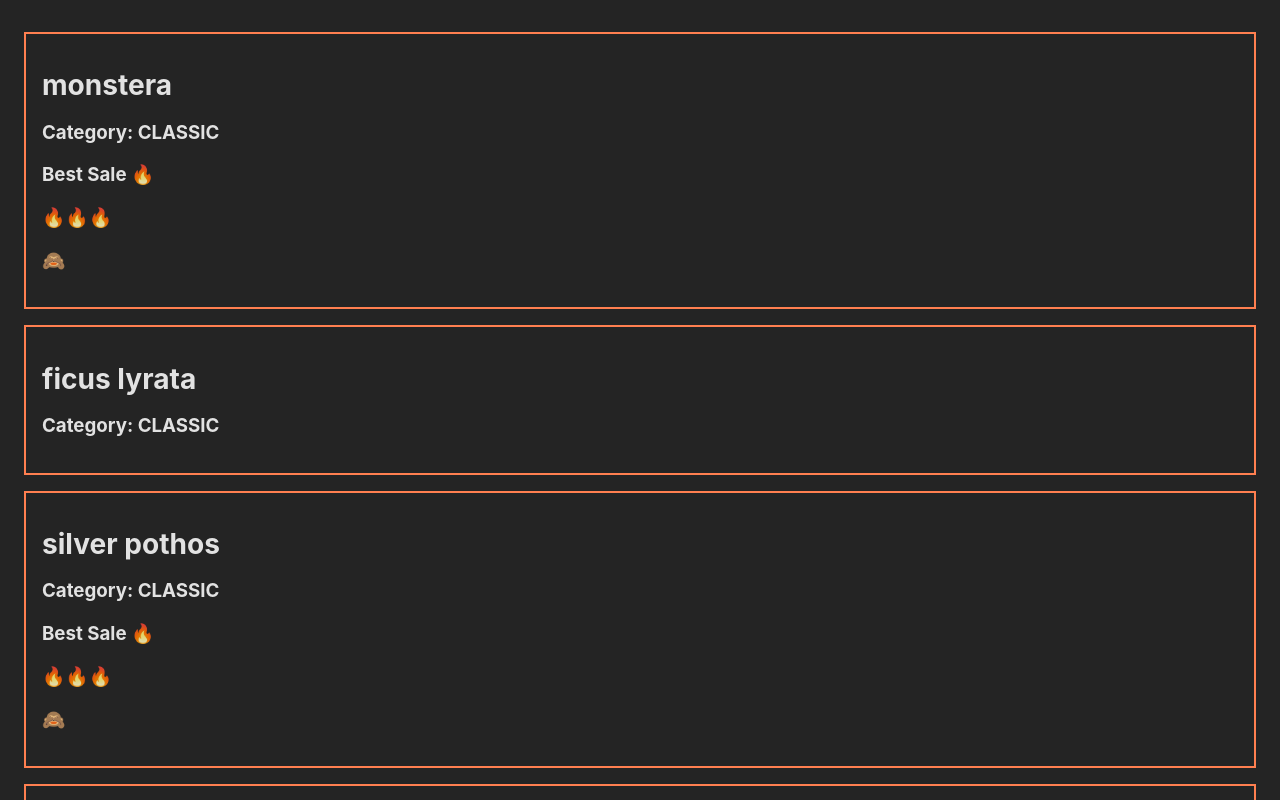
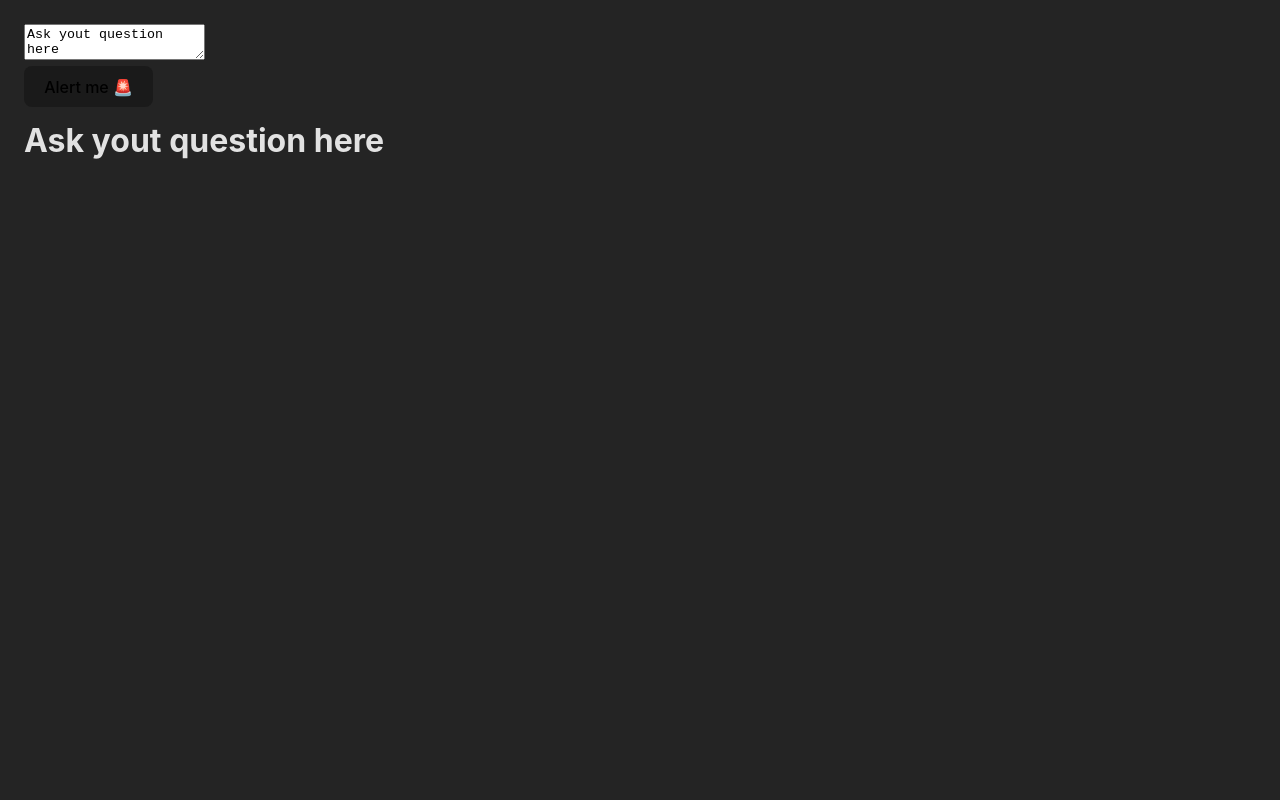
Before and after one commit to pablozuta/react-playground, a React (Vite) app: page / in a window 1280 px wide. Shown: the top 800 px of the page. Built offline with nearby package versions, Linux system fonts and the light colour scheme.

Commit message:
se agrega components forms , events

```diff
--- a/src/App.jsx
+++ b/src/App.jsx
@@ -2,16 +2,19 @@
 import Fetch from './components/Fetch'
 import FetchComments from './components/FetchComments'
 import List from './components/List'
+import Events from './components/Events'
 import ListExternalData from './components/ListExternalData'
 import Main from './components/Main'
 import TanStack from './components/TanStack'
+import UForm from './components/UForm'
+import CForm from './components/CForm'
 
 
 function App() {
   return (
     <div>
 
-  <Conditional/>
+   <CForm/>
 
 
     </div>
--- /dev/null
+++ b/src/components/CForm.jsx
@@ -0,0 +1,25 @@
+import { useState } from "react"
+
+
+function CForm() {
+    const [inputValue, setInputValue] = useState("Ask yout question here")
+    const isInputError = inputValue.includes('f')
+
+  return (
+    <div>
+        <textarea
+        value={inputValue}
+        onChange={(e) => setInputValue(e.target.value)}
+        />
+     <button onClick={() => alert(inputValue)}>Alert me 🚨</button>
+     <h1>{inputValue}</h1>
+
+     {/* show this message if the letter 'f' is typed */}
+     {isInputError && (
+        <div>🔥 You are not allowed to use the letter “f” here.</div>
+     )}
+    </div>
+  )
+}
+
+export default CForm
--- /dev/null
+++ b/src/components/Events.jsx
@@ -0,0 +1,22 @@
+
+function Events() {
+    function handleClick() {
+        alert("You clicked that button")
+    }
+
+    function handleClickEvent(e) {
+        console.log("This is the event: ", e)
+        console.log("This is the X coordinate: ", e.clientX)
+    }
+  return (
+    <div>
+        <button onClick={handleClick}>Click Me</button>
+        <button onClick={handleClickEvent}>Show The Event</button>
+
+         {/* using an arrow function to make an inline interaction */}
+        <button onClick={() => alert("You did it")}>Click Here</button>
+    </div>
+  )
+}
+
+export default Events
--- /dev/null
+++ b/src/components/UForm.jsx
@@ -0,0 +1,17 @@
+
+function UForm() {
+    function handleSubmit(e) {
+        e.preventDefault()
+        alert(e.target['my_input'].value)
+    }
+  return (
+    <div>
+        <form onSubmit={handleSubmit}>
+            <input type="text" name='my_input' placeholder="Enter Text" />
+            <button type='submit'>Enter</button>
+        </form>
+    </div>
+  )
+}
+
+export default UForm
--- a/src/index.css
+++ b/src/index.css
@@ -26,6 +26,7 @@
 }
 
 button {
+  display: block;
   border-radius: 8px;
   border: 1px solid transparent;
   padding: 0.6em 1.2em;
@@ -37,7 +38,7 @@
   transition: border-color 0.25s;
 }
 button:hover {
-  border-color: #646cff;
+  border-color: coral;
 }
 
 .card{
```
